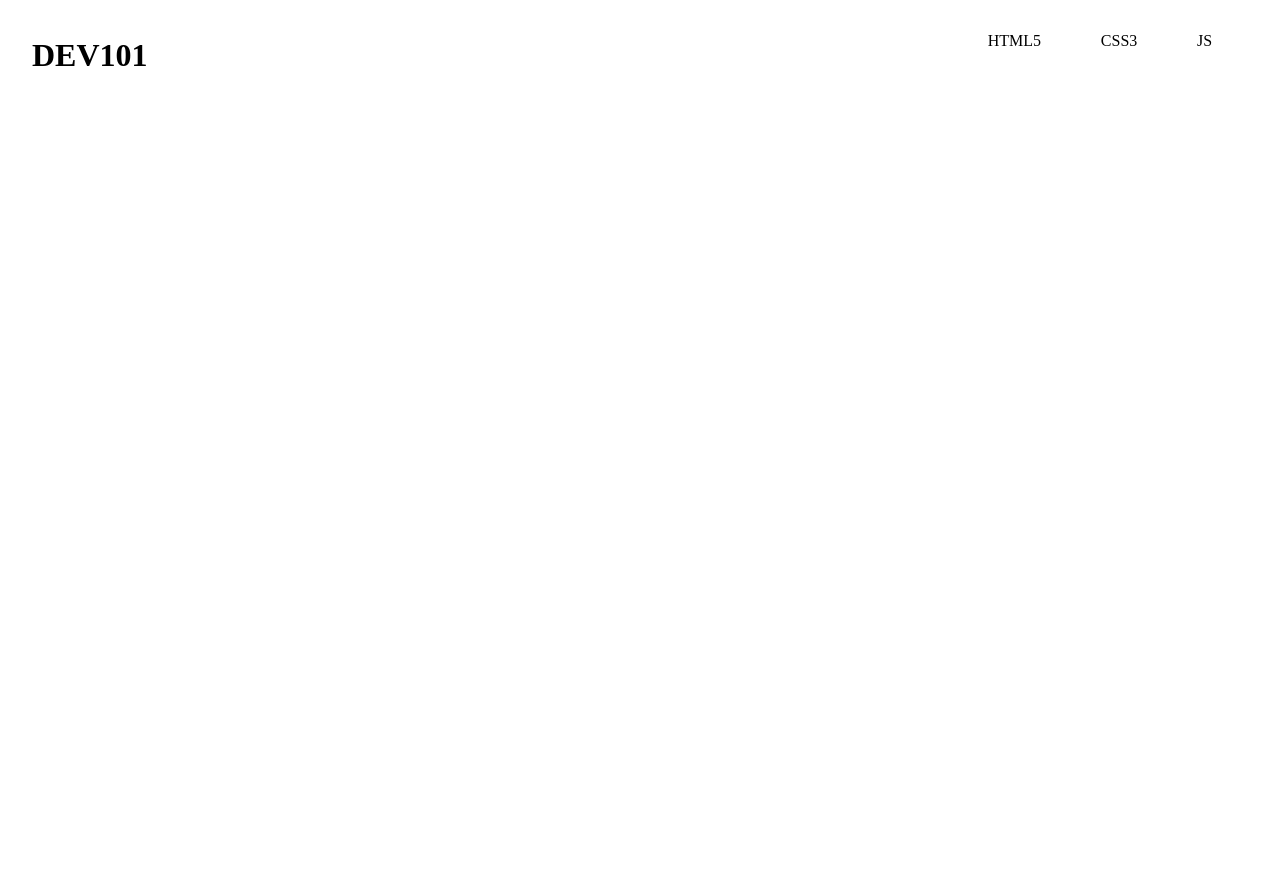
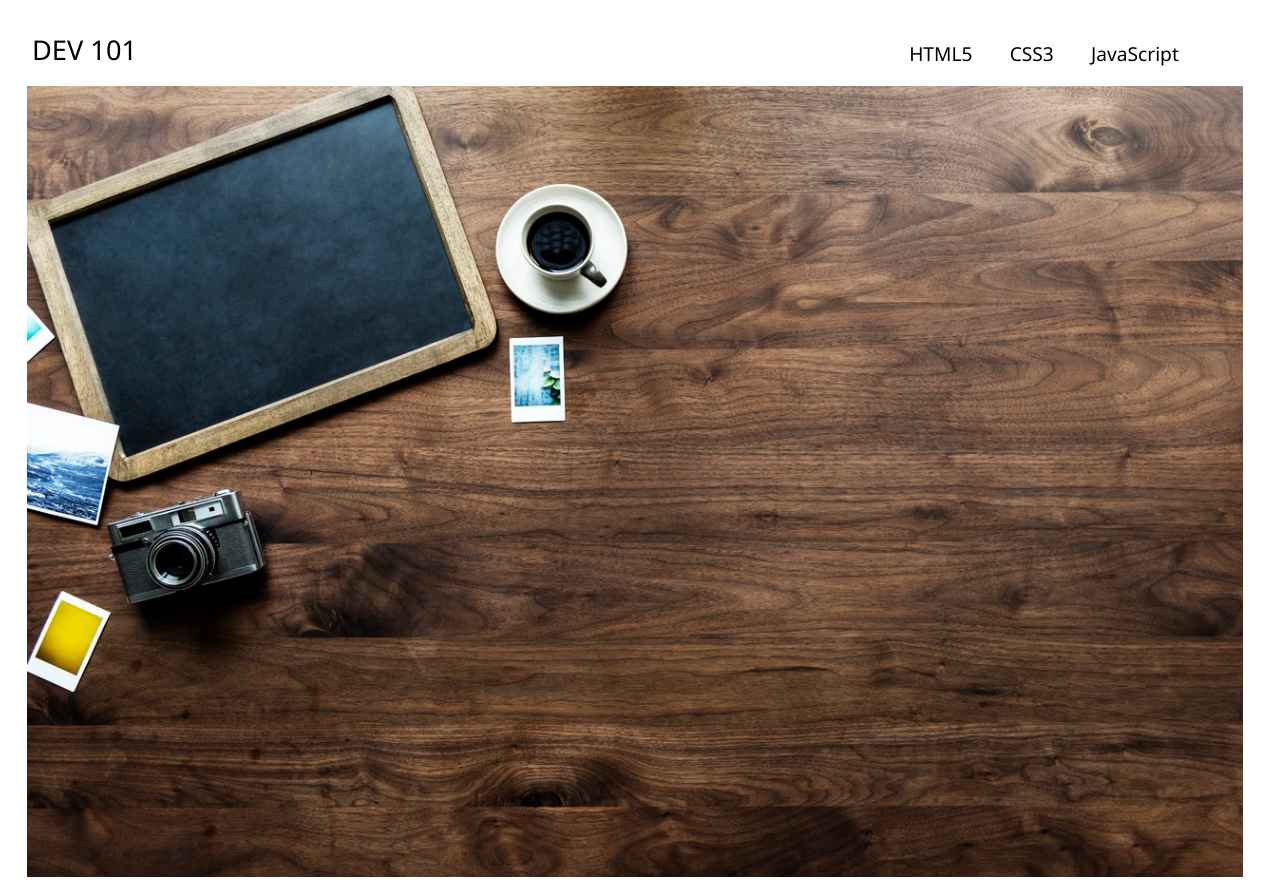
Before and after one commit to ambidexter15/jp2_dev, a plain HTML site: page Module1/project1.html in a window 1280 px wide. Before the commit the page ends 800 px from the top, so only its background shows below. Drawn offline with Linux system fonts and the light colour scheme.

Commit message:
images added

```diff
--- a/Module1/project.css
+++ b/Module1/project.css
@@ -1,12 +1,22 @@
+body{
+    font-family: 'Segoe UI', Tahoma, Geneva, Verdana, sans-serif;
+}
 header{
     display: flex;
     justify-content: space-between;
-    margin-top: 1rem;
+    margin-top: 0.8rem;
     margin-left: 1.5rem;
 
 }
+
+h1{
+    font-weight: 100;
+    font-size: 1.7rem;
+}
 nav{
     width:30vw;
+    margin-top: 0.7rem;
+    margin-right: 3.5rem;
 }
 ul{
     display: flex;
@@ -16,4 +26,11 @@ ul{
 
 li{
     list-style: none;
+    font-size: 1.2rem;
 }
+
+section>img{
+    position: relative;
+    left: 1.5vw;
+    width: 95vw;
+}
--- a/Module1/project1.html
+++ b/Module1/project1.html
@@ -9,16 +9,19 @@
 </head>
 <body>
     <header>
-        <h1>DEV101</h1>
+        <h1>DEV 101</h1>
 
         <nav>
             <ul>
                 <li>HTML5</li>
                 <li>CSS3</li>
-                <li>JS</li>
+                <li>JavaScript</li>
             </ul>
         </nav>
+    </header>
 
-    </header>
+    <section>
+        <img src="./project_image/lap.jpeg" alt="Section_image">
+    </section>
 </body>
 </html>
```
Also changed, not shown: Module1/project_image/css.png (added), Module1/project_image/html.png (added), Module1/project_image/icon.png (added), Module1/project_image/lap.jpeg (added).
